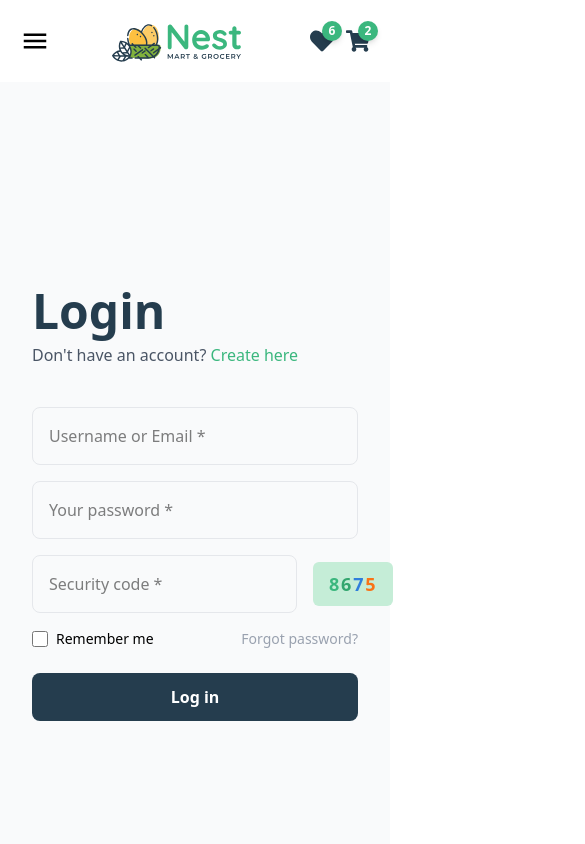
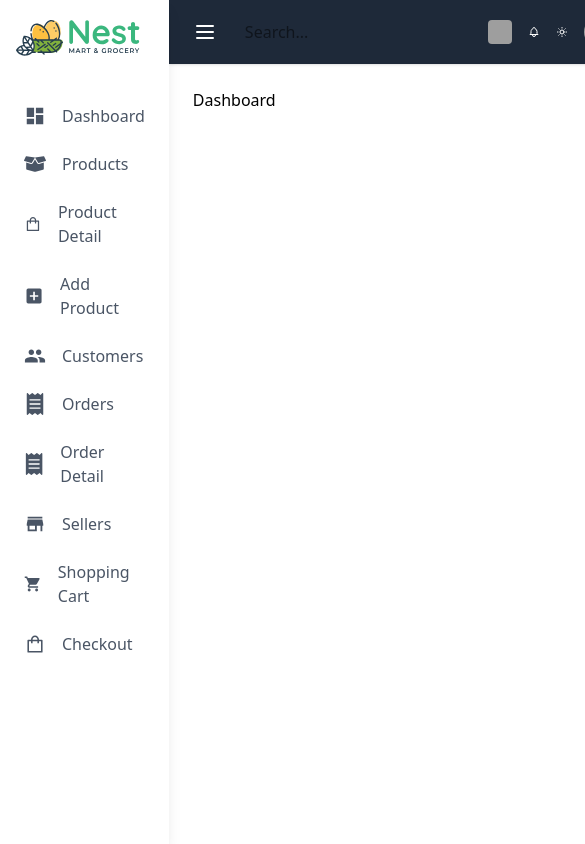
Before and after one commit to jeelnarola/nest-mern-stack, a React (Vite) app in the folder frontend/: page /admin in a window 390 px wide. Before the commit this address led to /login. Shown: the top 844 px of the page, 585 px wide, since content can reach past the window. Built offline with nearby package versions, Linux system fonts and the light colour scheme; sample sign-in values are in the browser's storage; grey boxes are pictures that could not be loaded.

Commit message:
Admin Route and create a sidbar + responsive

```diff
--- a/frontend/src/App.css
+++ b/frontend/src/App.css
@@ -17,3 +17,12 @@ body {
   position: relative;
   height: 100%;
 }
+
+@layer utilities {
+  .scrollbar-hidden::-webkit-scrollbar { display: none; } /* Chrome/Safari */
+  .scrollbar-hidden {
+    -ms-overflow-style: none;  /* IE/Edge */
+    scrollbar-width: none;     /* Firefox */
+  }
+  .ios-momentum { -webkit-overflow-scrolling: touch; }
+}
--- /dev/null
+++ b/frontend/src/Components/Admin/AdminHeader.jsx
@@ -0,0 +1,38 @@
+import React from "react";
+import { HiOutlineMenu, HiOutlineBell, HiOutlineSun } from "react-icons/hi";
+
+function AdminHeader({ toggleSidebar }) {
+  return (
+    <header className="flex items-center justify-between bg-gray-800 text-white px-6 py-4 shadow">
+      <div className="flex items-center space-x-4">
+        <HiOutlineMenu
+          className="w-6 h-6 cursor-pointer"
+          onClick={toggleSidebar} // Toggle sidebar
+        />
+        <input
+          type="text"
+          placeholder="Search..."
+          className="px-3 py-1 rounded text-black"
+        />
+      </div>
+
+      <div className="flex items-center space-x-4">
+        <img src="https://flagcdn.com/us.svg" alt="US Flag" className="w-6 h-6 rounded" />
+        <HiOutlineBell className="w-6 h-6 cursor-pointer relative">
+          <span className="absolute top-0 right-0 w-2 h-2 bg-red-500 rounded-full"></span>
+        </HiOutlineBell>
+        <HiOutlineSun className="w-6 h-6 cursor-pointer" />
+        <div className="flex items-center space-x-2 cursor-pointer">
+          <img
+            src="https://i.pravatar.cc/30"
+            alt="Profile"
+            className="w-8 h-8 rounded-full"
+          />
+          <span>Geneva</span>
+        </div>
+      </div>
+    </header>
+  );
+}
+
+export default AdminHeader;
--- /dev/null
+++ b/frontend/src/Components/Admin/SideBar.jsx
@@ -0,0 +1,63 @@
+import logo from "../../assets/logo.svg";
+import { useState } from "react";
+import { NavLink } from "react-router-dom";
+import { MdDashboard, MdShoppingCart, MdPeople, MdAddBox, MdStore } from "react-icons/md";
+import { FaBoxOpen, FaReceipt } from "react-icons/fa";
+import { AiOutlineShopping } from "react-icons/ai";
+import { FiChevronLeft, FiChevronRight } from "react-icons/fi";
+
+function SideBar({ isOpen, setIsOpen }) {
+  const [hoverOpen, setHoverOpen] = useState(false);
+
+  const menuItems = [
+    { name: "Dashboard", path: "dashboard", icon: <MdDashboard size={22} /> },
+    { name: "Products", path: "products", icon: <FaBoxOpen size={22} /> },
+    { name: "Product Detail", path: "product-detail", icon: <AiOutlineShopping size={22} /> },
+    { name: "Add Product", path: "add-product", icon: <MdAddBox size={22} /> },
+    { name: "Customers", path: "customers", icon: <MdPeople size={22} /> },
+    { name: "Orders", path: "orders", icon: <FaReceipt size={22} /> },
+    { name: "Order Detail", path: "order-detail", icon: <FaReceipt size={22} /> },
+    { name: "Sellers", path: "sellers", icon: <MdStore size={22} /> },
+    { name: "Shopping Cart", path: "cart", icon: <MdShoppingCart size={22} /> },
+    { name: "Checkout", path: "checkout", icon: <AiOutlineShopping size={22} /> },
+  ];
+
+ return (
+    <div
+      className={`h-screen bg-white shadow-lg transition-all duration-300 relative
+        ${isOpen || hoverOpen ? "w-64" : "w-20"}`}
+      onMouseEnter={() => !isOpen && setHoverOpen(true)}
+      onMouseLeave={() => setHoverOpen(false)}
+    >
+      <div className="flex items-center justify-between p-4">
+        <img
+          src={logo}
+          alt="logo"
+          className={`cursor-pointer ${isOpen || hoverOpen ? 'h-10':'w-full'}`}
+          onClick={() => setIsOpen(true)}
+        />
+      </div>
+
+      {/* Menu Items */}
+      <ul className="mt-6 space-y-2">
+        {menuItems.map((item, index) => (
+          <li key={index}>
+            <NavLink
+              to={item.path}
+              className={({ isActive }) =>
+                `flex items-center gap-4 px-6 py-2 text-gray-600 hover:text-indigo-600 transition cursor-pointer ${
+                  isActive ? "text-indigo-600 font-semibold" : ""
+                }`
+              }
+            >
+              {item.icon}
+              {(isOpen || hoverOpen) && <span>{item.name}</span>}
+            </NavLink>
+          </li>
+        ))}
+      </ul>
+    </div>
+  );
+}
+
+export default SideBar;
--- a/frontend/src/Components/Layouts/AdminLayout.jsx
+++ b/frontend/src/Components/Layouts/AdminLayout.jsx
@@ -1,14 +1,29 @@
-import React from 'react'
-import { Outlet } from 'react-router-dom'
-import HeaderIndex from '../Headers/HeaderIndex'
-import Footer from '../Common/Footer'
+import React, { useState } from "react";
+import { Outlet } from "react-router-dom";
+import SideBar from "../Admin/SideBar";
+import AdminHeader from "../Admin/AdminHeader";
 
 function AdminLayout() {
+  const [isSidebarOpen, setIsSidebarOpen] = useState(true);
+
+  const toggleSidebar = () => {
+    setIsSidebarOpen(prev => !prev);
+  };
+
   return (
-    <>
-        <Outlet/>
-    </>
-  )
+    <div className="flex h-screen">
+      {/* Sidebar */}
+      <SideBar isOpen={isSidebarOpen} setIsOpen={setIsSidebarOpen} />
+
+      {/* Main content */}
+      <div className="flex-1 flex flex-col">
+        <AdminHeader toggleSidebar={toggleSidebar} />
+        <div className="flex-1 p-6">
+          <Outlet />
+        </div>
+      </div>
+    </div>
+  );
 }
 
-export default AdminLayout
+export default AdminLayout;
--- /dev/null
+++ b/frontend/src/Pages/Page404.jsx
@@ -0,0 +1,56 @@
+import React from "react";
+import { motion } from "framer-motion";
+import { Link } from "react-router-dom";
+
+function Page404() {
+  return (
+    <div className="h-screen flex flex-col items-center justify-center bg-gray-50 text-center px-6">
+      {/* Animated 404 Number */}
+      <motion.h1
+        initial={{ scale: 0 }}
+        animate={{ scale: 1 }}
+        transition={{ duration: 0.5 }}
+        className="text-9xl font-extrabold text-indigo-600 drop-shadow-lg"
+      >
+        404
+      </motion.h1>
+
+      {/* Animated "Not Found" */}
+      <motion.h2
+        initial={{ opacity: 0, y: 30 }}
+        animate={{ opacity: 1, y: 0 }}
+        transition={{ delay: 0.3, duration: 0.6 }}
+        className="mt-4 text-3xl font-semibold text-gray-800"
+      >
+        Page Not Found
+      </motion.h2>
+
+      {/* Subtitle */}
+      <motion.p
+        initial={{ opacity: 0, y: 20 }}
+        animate={{ opacity: 1, y: 0 }}
+        transition={{ delay: 0.6, duration: 0.6 }}
+        className="mt-2 text-gray-500"
+      >
+        Oops! The page you are looking for doesn’t exist.
+      </motion.p>
+
+      {/* Back to Home Button */}
+      <motion.div
+        initial={{ opacity: 0 }}
+        animate={{ opacity: 1 }}
+        transition={{ delay: 1, duration: 0.6 }}
+        className="mt-6"
+      >
+        <Link
+          to="/"
+          className="px-6 py-3 text-white bg-indigo-600 rounded-xl shadow-lg hover:bg-indigo-700 transition"
+        >
+          Back to Home
+        </Link>
+      </motion.div>
+    </div>
+  );
+}
+
+export default Page404;
--- a/frontend/src/Pages/admin/AdminDashboard.jsx
+++ b/frontend/src/Pages/admin/AdminDashboard.jsx
@@ -1,8 +1,12 @@
 import React from 'react'
+import SideBar from '../../Components/Admin/SideBar'
 
 function AdminDashboard() {
   return (
-    <div>AdminDashboard</div>
+    <>
+      {/* <SideBar/> */}
+      <h1>Dashboard</h1>
+    </>
   )
 }
 
--- a/frontend/src/Routers/User.Router.jsx
+++ b/frontend/src/Routers/User.Router.jsx
@@ -1,69 +1,82 @@
-import { createBrowserRouter } from 'react-router'
-import HomePage from '../Pages/HomePage'
-import Login from '../Components/auth/Login'
-import UserLayout from '../Components/Layouts/UserLayout'
-import CompareIndex from '../Components/Compare/CompareIndex'
-import WishlistIndex from '../Components/Wishlist/WishlistIndex'
-import CartIndex from '../Components/Cart/CartIndex'
-import CartOrderDetails from '../Components/Cart/CartOrderDetails'
-import ProfileIndex from '../Components/Profile/ProfileIndex'
-import DashboardProfile from '../Components/Profile/DashboardProfile'
-import YourOrders from '../Components/Profile/YourOrders'
-import UserAddress from '../Components/Profile/UserAddress'
-import OrdersTracking from '../Components/Profile/OrdersTracking'
-import AdminLayout from '../Components/Layouts/AdminLayout'
-import AdminDashboard from '../Pages/admin/AdminDashboard'
-import ProtectedRoute from '../utils/ProtectedRoute'
-export const routers = createBrowserRouter(
-    [
+import { createBrowserRouter } from "react-router";
+import HomePage from "../Pages/HomePage";
+import Login from "../Components/auth/Login";
+import UserLayout from "../Components/Layouts/UserLayout";
+import CompareIndex from "../Components/Compare/CompareIndex";
+import WishlistIndex from "../Components/Wishlist/WishlistIndex";
+import CartIndex from "../Components/Cart/CartIndex";
+import CartOrderDetails from "../Components/Cart/CartOrderDetails";
+import ProfileIndex from "../Components/Profile/ProfileIndex";
+import DashboardProfile from "../Components/Profile/DashboardProfile";
+import YourOrders from "../Components/Profile/YourOrders";
+import UserAddress from "../Components/Profile/UserAddress";
+import OrdersTracking from "../Components/Profile/OrdersTracking";
+import AdminLayout from "../Components/Layouts/AdminLayout";
+import AdminDashboard from "../Pages/admin/AdminDashboard";
+import ProtectedRoute from "../utils/ProtectedRoute";
+import Page404 from "../Pages/page404";
+export const routers = createBrowserRouter([
   {
-            path: '/',
+    path: "/",
     element: <UserLayout />,
     children: [
       {
-                    path: '', // ✅ remove the leading slash
-                    element: <HomePage />
+        path: "", // ✅ remove the leading slash
+        element: <HomePage />,
       },
       {
-                    path: 'login', // ✅ remove the leading slash
-                    element: <Login />
+        path: "login", // ✅ remove the leading slash
+        element: <Login />,
       },
       {
-                    path: 'compare', // ✅ remove the leading slash
-                    element: <CompareIndex />
+        path: "compare", // ✅ remove the leading slash
+        element: <CompareIndex />,
       },
       {
-                    path: 'wishlist', // ✅ remove the leading slash
-                    element: <WishlistIndex />
-                }, {
-                    path: 'cart', // ✅ remove the leading slash
+        path: "wishlist", // ✅ remove the leading slash
+        element: <WishlistIndex />,
+      },
+      {
+        path: "cart", // ✅ remove the leading slash
         element: <CartIndex />,
         children: [
           {
-                            path: 'order-details', // ✅ remove the leading slash
-                            element: <CartOrderDetails />
-                        }
-                    ]
-                }, {
-                    path: 'account',
+            path: "order-details", // ✅ remove the leading slash
+            element: <CartOrderDetails />,
+          },
+        ],
+      },
+      {
+        path: "account",
         element: <ProfileIndex />,
         children: [
           { index: true, element: <DashboardProfile /> }, // default route (/profile)
-                        { path: 'orders', element: <YourOrders /> },
-                        { path: 'orders/track', element: <OrdersTracking /> },
-                        { path: 'address', element: <UserAddress /> },
+          { path: "orders", element: <YourOrders /> },
+          { path: "orders/track", element: <OrdersTracking /> },
+          { path: "address", element: <UserAddress /> },
           //   { path: 'address', element: <Address /> },
           //   { path: 'account', element: <AccountDetails /> }
-                    ]
-                }
-            ]
+        ],
+      },
+    ],
   },
   {
     path: "/admin",
     element: <ProtectedRoute />,
     children: [
-                { index: true, element: <AdminLayout /> } // ✅ default /admin route
-            ]
-        }
-    ]
-)
+      {
+        element: <AdminLayout />,
+        children: [
+          { index: true, element: <AdminDashboard /> }, // /admin → dashboard
+          { path: "dashboard", element: <AdminDashboard /> }, // /admin/dashboard
+          { path: "*", element: <Page404 /> }, // /admin/*
+        ],
+      },
+    ],
+  },
+
+  {
+    path: "*",
+    element: <Page404 />, // 🔥 global fallback for anything not /admin
+  },
+]);
--- a/frontend/src/utils/ProtectedRoute.jsx
+++ b/frontend/src/utils/ProtectedRoute.jsx
@@ -8,23 +8,23 @@ function ProtectedRoute() {
   if (!token) {
     return <Navigate to="/login" replace />;
   }
+  return <Outlet />
+  // try {
+  //   const decoded = jwtDecode(token);
 
-  try {
-    const decoded = jwtDecode(token);
+  //   // ✅ Check if token expired
+  //   if (decoded.exp * 1000 < Date.now()) {
+  //     localStorage.removeItem("access_token"); // cleanup
+  //     return <Navigate to="/login" replace />;
+  //   }
 
-    // ✅ Check if token expired
-    if (decoded.exp * 1000 < Date.now()) {
-      localStorage.removeItem("access_token"); // cleanup
-      return <Navigate to="/login" replace />;
-    }
-
-    // ✅ Token valid → render child routes
-    return <Outlet />;
-  } catch (error) {
-    // Invalid token
-    localStorage.removeItem("access_token");
-    return <Navigate to="/login" replace />;
-  }
+  //   // ✅ Token valid → render child routes
+  //   return <Outlet />;
+  // } catch (error) {
+  //   // Invalid token
+  //   localStorage.removeItem("access_token");
+  //   return <Navigate to="/login" replace />;
+  // }
 }
 
 export default ProtectedRoute
```
Also changed, not shown: 1 other file (tests, documents, lock files or other folders). Lines whose indentation alone changed are shown as unchanged.
